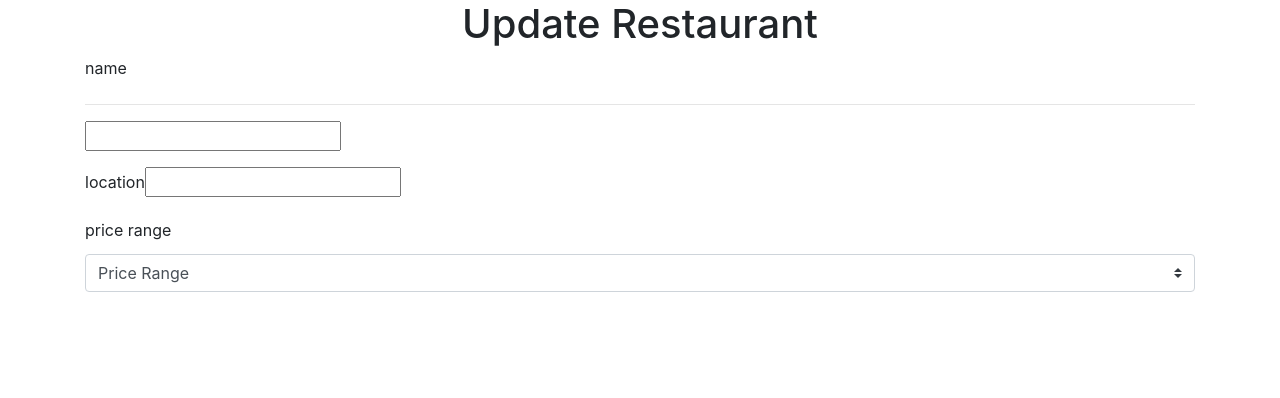
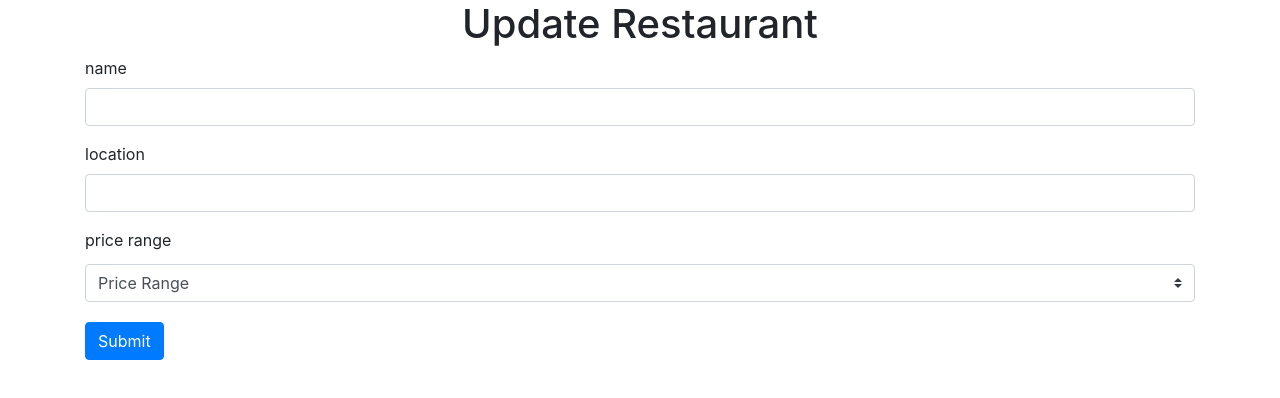
Before and after one commit to UvinduRandika/Restaurant-Finder-Client, a React (Create React App) app: page /Restaurants/1/Update in a window 1280 px wide. Shown: the top 398 px of the page. Built offline with nearby package versions, Linux system fonts and the light colour scheme; no server answers.

Commit message:
Update route created

```diff
--- a/src/components/Show.jsx
+++ b/src/components/Show.jsx
@@ -12,6 +12,7 @@ useEffect(() => {
         try {
             const response = await Finder.get("/");
             setRestaurant(response.data.data.restaurants);
+            console.log(response.data.data);
           } catch (err) {}
     };
 
--- a/src/components/Update.jsx
+++ b/src/components/Update.jsx
@@ -1,26 +1,67 @@
 
-import React, { useState } from "react"
-import { useParams } from "react-router-dom";
-
+import React, { useState, useEffect, useContext } from "react"
+import { useParams, useHistory } from "react-router-dom";
+import Finder from "../apis/Finder"
+import { Context } from "../Context/Context";
 
 const Update = (props) => {
 const {id} =useParams();
+let history =useHistory();
+const {restaurants} =useContext(Context);
 const [priceRange, setPriceRange] =useState("Price Range");
-console.log(id);
+const [name, setName] =useState("");
+
+const [location, setLocation] =useState("");
+
+useEffect(() => {
+    const data = async () => {
+        try {
+            const response = await Finder.get("/"+id);
+
+            console.log(restaurants[0].name);
+
+            setName(response.data.data.restaurant.name)
+            setLocation(response.data.data.restaurant.location)
+            setPriceRange(response.data.data.restaurant.price_range)
+            console.log("setName");
+
+          //  setRestaurant(response.data.data.restaurants);
+          } catch (err) {}
+    };
+
+    data();
+},[]);
+
+const submit = async (e) => {
+
+    e.preventDefault();
+        const requestBody = {
+            name,
+            location,
+            price_range: priceRange,
+        };
+        console.log(requestBody);
+     const updateRes = await Finder.put("/"+id,requestBody);
+
+
+     history.push("/");
+
+
+}
     return(
         <div>
             <h1 className="text-center">Update Restaurant</h1>
-            <form  action="">
+            <form action="" >
                 <div className="form-group">
 
-                    <label htmlFor="name">name</label><hr/>
-                    <input id="name" classname="form-control" type="text"/>
+                    <label htmlFor="name">name</label>
+                    <input value= {name} onChange={e => setName(e.target.value)} id="name" className="form-control" type="text"/>
 
                 </div>
                  <div className="form-group">
 
                     <label htmlFor="location">location</label>
-                    <input id="location" classname="form-control" type="text"/>
+                    < input value= {location} onChange={e => setLocation(e.target.value)} id="location" className="form-control" type="text"/>
 
                 </div>
                 <div className="form-group">
@@ -35,7 +76,10 @@ console.log(id);
                     <option value= "5">$$$$$</option>
                    </select>
 
+
+
                 </div>
+                <button onClick={submit} className ="btn btn-primary">Submit</button>
 
             </form>
         </div>
```
Also changed, not shown: src/components/New.jsx (indentation only).
